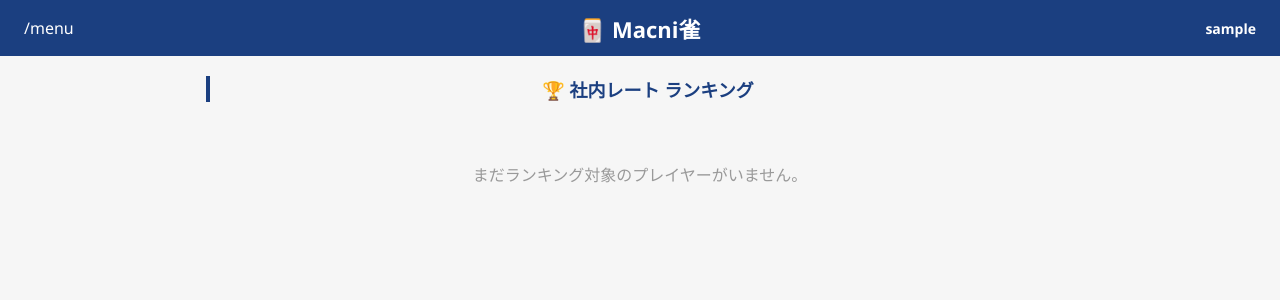
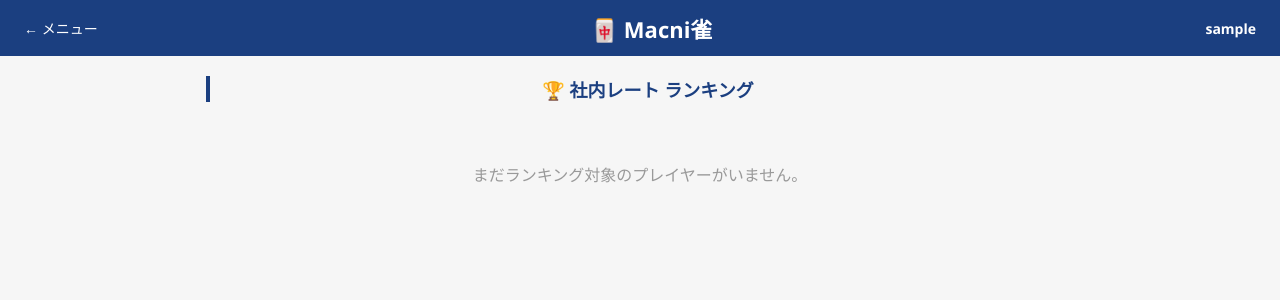
Before and after one commit to yosida-yuta/macnijong, a Flask app: page /leaderboard in a window 1280 px wide. Shown: the top 300 px of the page. Run offline with Flask 3, Linux system fonts and the light colour scheme; the visitor is signed in with stand-in values (Sample User, id 1); data that the repository does not hold is empty.

Commit message:
score.html 最小構成版

```diff
--- a/templates/leaderboard.html
+++ b/templates/leaderboard.html
@@ -119,7 +119,7 @@
 <body>
 
 <div class="header">
-    {{ url_for('menu') }}
+    <a href="/menu" class="back-link">← メニュー</a>
     <h1 class="app-title">🀄 Macni雀</h1>
     <span class="nickname">{{ nickname }}</span>
 </div>
```
